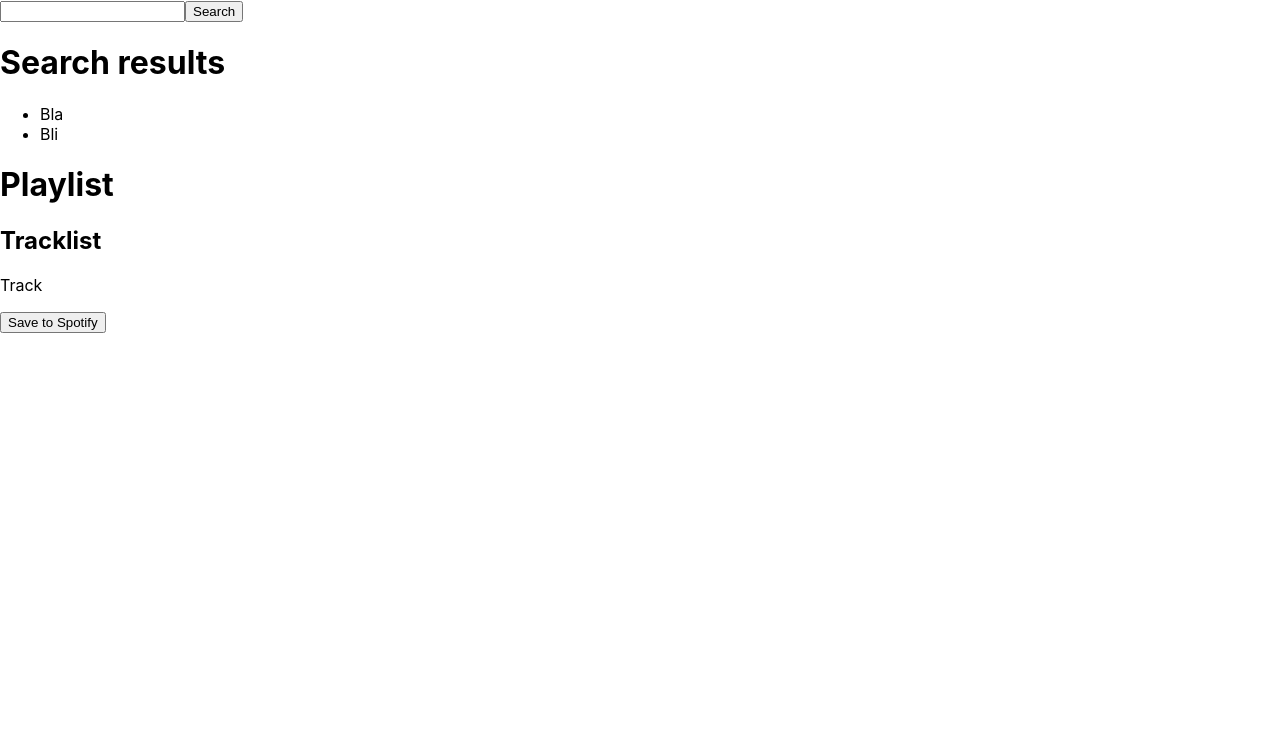
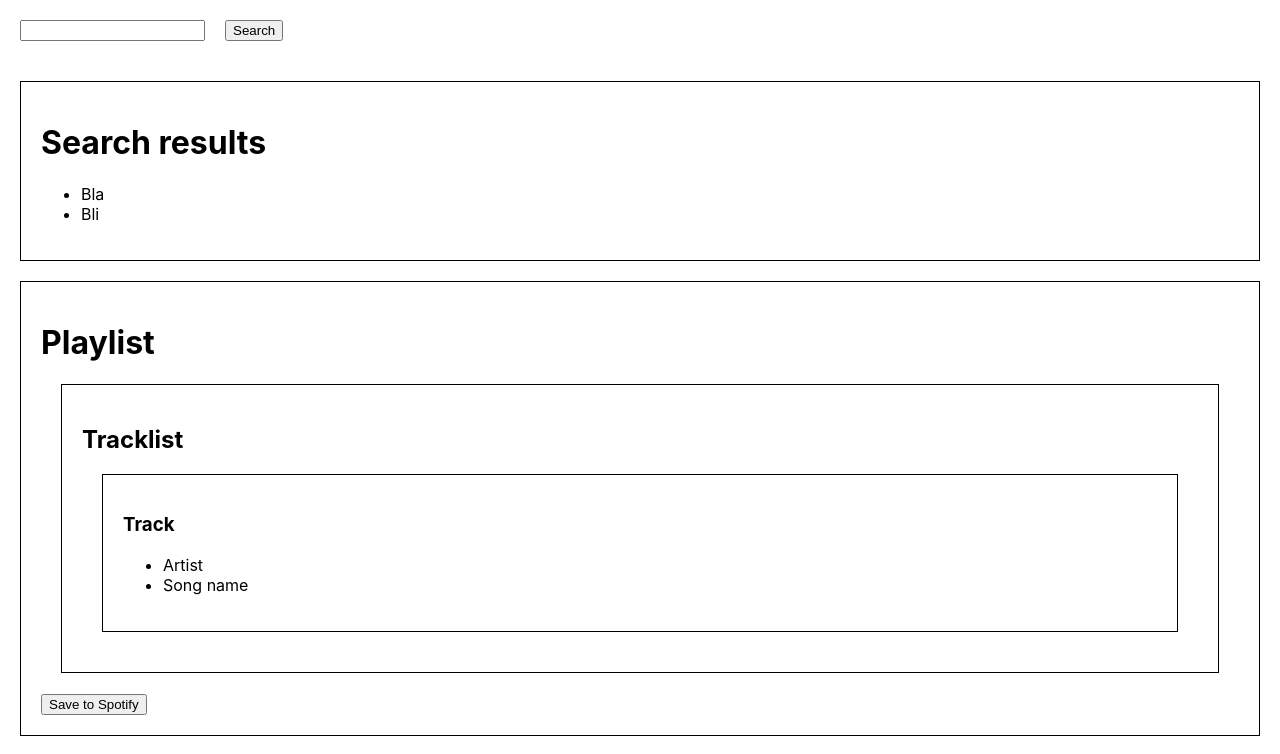
Before and after one commit to saintsaens/jamming, a React (Create React App) app: page / in a window 1280 px wide. Shown: the top 754 px of the page. Built offline with nearby package versions, Linux system fonts and the light colour scheme.

Commit message:
Add basic styles

```diff
--- a/src/components/Playlist/Playlist.js
+++ b/src/components/Playlist/Playlist.js
@@ -1,12 +1,15 @@
 import React from "react";
 import Tracklist from "../Tracklist/Tracklist";
+import styles from "./Playlist.module.css"
 
 function Playlist() {
     return (
         <>
+        <div className={styles.border}>
             <h1>Playlist</h1>
             <Tracklist />
             <button>Save to Spotify</button>
+        </div>
         </>
     );
 }
--- /dev/null
+++ b/src/components/Playlist/Playlist.module.css
@@ -0,0 +1,5 @@
+.border {
+    border: 1px solid black;
+    margin: 20px;
+    padding: 20px;
+}
--- a/src/components/SearchBar/SearchBar.js
+++ b/src/components/SearchBar/SearchBar.js
@@ -1,11 +1,12 @@
 import React from "react";
+import styles from "./SearchBar.module.css"
 
 function SearchBar() {
     return (
         <>
             <form>
-                <input type="text" />
-                <input type="submit" value="Search"/>
+                <input type="text" className={styles.border} />
+                <input type="submit" value="Search" />
             </form>
         </>
     );
--- /dev/null
+++ b/src/components/SearchBar/SearchBar.module.css
@@ -0,0 +1,3 @@
+.border {
+    margin: 20px;
+}
--- a/src/components/SearchResults/SearchResults.js
+++ b/src/components/SearchResults/SearchResults.js
@@ -1,13 +1,16 @@
 import React from "react";
+import styles from "./SearchResults.module.css"
 
 function SearchResults() {
     return (
         <>
+        <div className={styles.border}>
             <h1>Search results</h1>
             <ul>
                 <li>Bla</li>
                 <li>Bli</li>
             </ul>
+        </div>
         </>
     );
 }
--- /dev/null
+++ b/src/components/SearchResults/SearchResults.module.css
@@ -0,0 +1,5 @@
+.border {
+    border: 1px solid black;
+    margin: 20px;
+    padding: 20px;
+}
--- a/src/components/Track/Track.js
+++ b/src/components/Track/Track.js
@@ -1,9 +1,16 @@
 import React from "react";
+import styles from "./Track.module.css"
 
 function Track() {
     return (
         <>
-            <p>Track</p>
+        <div className={styles.border}>
+            <h3>Track</h3>
+            <ul>
+                <li>Artist</li>
+                <li>Song name</li>
+            </ul>
+        </div>
         </>
     );
 }
--- /dev/null
+++ b/src/components/Track/Track.module.css
@@ -0,0 +1,5 @@
+.border {
+    border: 1px solid black;
+    margin: 20px;
+    padding: 20px;
+}
--- a/src/components/Tracklist/Tracklist.js
+++ b/src/components/Tracklist/Tracklist.js
@@ -1,11 +1,14 @@
 import React from "react";
 import Track from "../Track/Track";
+import styles from "./Tracklist.module.css"
 
 function Tracklist() {
     return (
         <>
+        <div className={styles.border}>
             <h2>Tracklist</h2>
             <Track />
+        </div>
         </>
     );
 }
--- /dev/null
+++ b/src/components/Tracklist/Tracklist.module.css
@@ -0,0 +1,5 @@
+.border {
+    border: 1px solid black;
+    margin: 20px;
+    padding: 20px;
+}
```
